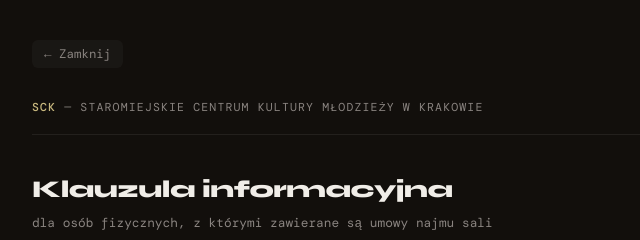
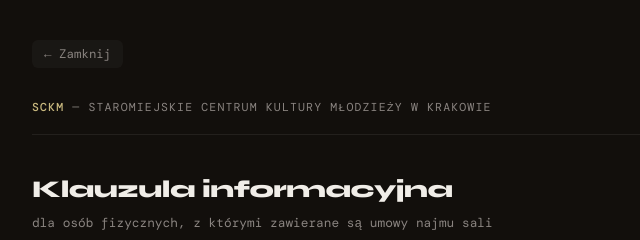
Before and after one commit to zwrok/sale, a plain HTML site: page rodo.html in a window 1280 px wide. Shown: the top 240 px of the page, 292-932 px from the left. Drawn offline with nearby package versions, Linux system fonts and the light colour scheme.

Commit message:
Popraw nazwę SCK → SCKM w klauzuli RODO

```diff
--- a/rodo.html
+++ b/rodo.html
@@ -3,7 +3,7 @@
 <head>
 <meta charset="UTF-8">
 <meta name="viewport" content="width=device-width, initial-scale=1.0">
-<title>Informacja RODO — SCK</title>
+<title>Informacja RODO — SCKM</title>
 <link href="https://fonts.googleapis.com/css2?family=DM+Mono:wght@400;500&family=Syne:wght@400;700;800&display=swap" rel="stylesheet">
 <style>
 *{box-sizing:border-box;margin:0;padding:0;}
@@ -48,7 +48,7 @@ a:hover{color:#f0ede8;}
 <div class="wrap">
   <button class="back" onclick="window.close()">← Zamknij</button>
 
-  <div class="logo-line"><strong>SCK</strong> — Staromiejskie Centrum Kultury Młodzieży w Krakowie</div>
+  <div class="logo-line"><strong>SCKM</strong> — Staromiejskie Centrum Kultury Młodzieży w Krakowie</div>
 
   <h1>Klauzula informacyjna</h1>
   <p class="subtitle">dla osób fizycznych, z którymi zawierane są umowy najmu sali</p>
```
